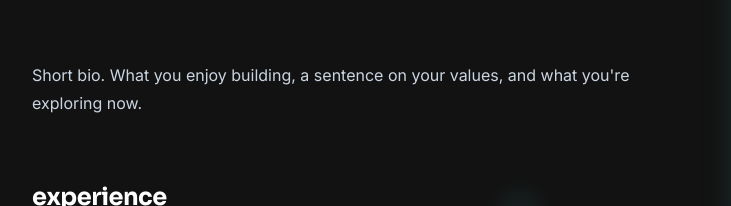
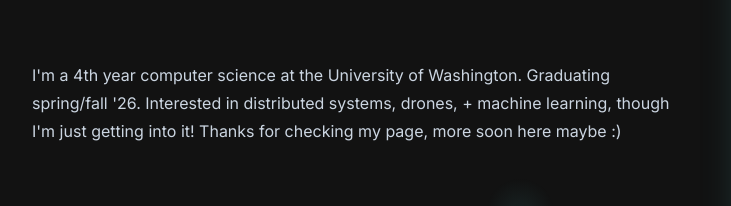
Before and after one commit to perryz0/perryz0.github.io, an Astro site: page /about in a window 1280 px wide. Shown: the part 187-393 px from the top of the page, 120-851 px from the left. Built offline with nearby package versions, Linux system fonts and the light colour scheme; Astro itself is replaced by a stand-in of ours.

Commit message:
refactor: small intro

```diff
--- a/src/pages/about.astro
+++ b/src/pages/about.astro
@@ -8,7 +8,7 @@
     <article class="prose prose-invert prose-slate flex-1">
       <h1 class="text-5xl md:text-7xl">about</h1>
       <p>
-        Short bio. What you enjoy building, a sentence on your values, and what you're exploring now.
+        I'm a 4th year computer science at the University of Washington. Graduating spring/fall '26. Interested in distributed systems, drones, + machine learning, though I'm just getting into it! Thanks for checking my page, more soon here maybe :)
       </p>
 
       <div class="mt-16">
```
